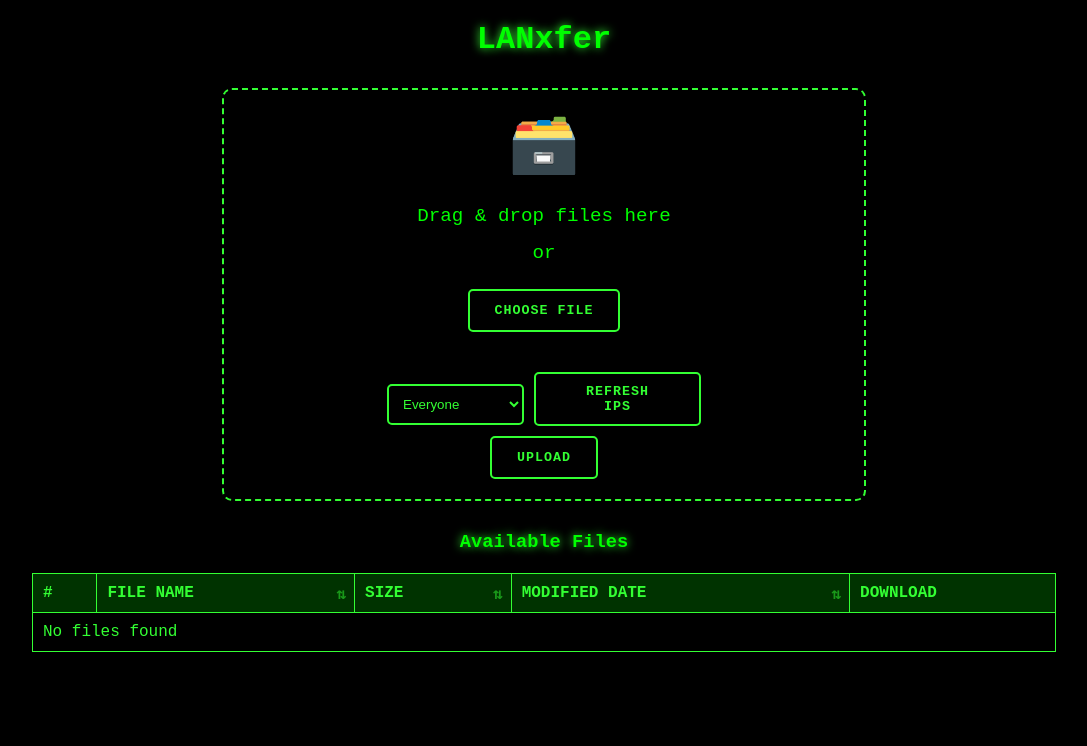
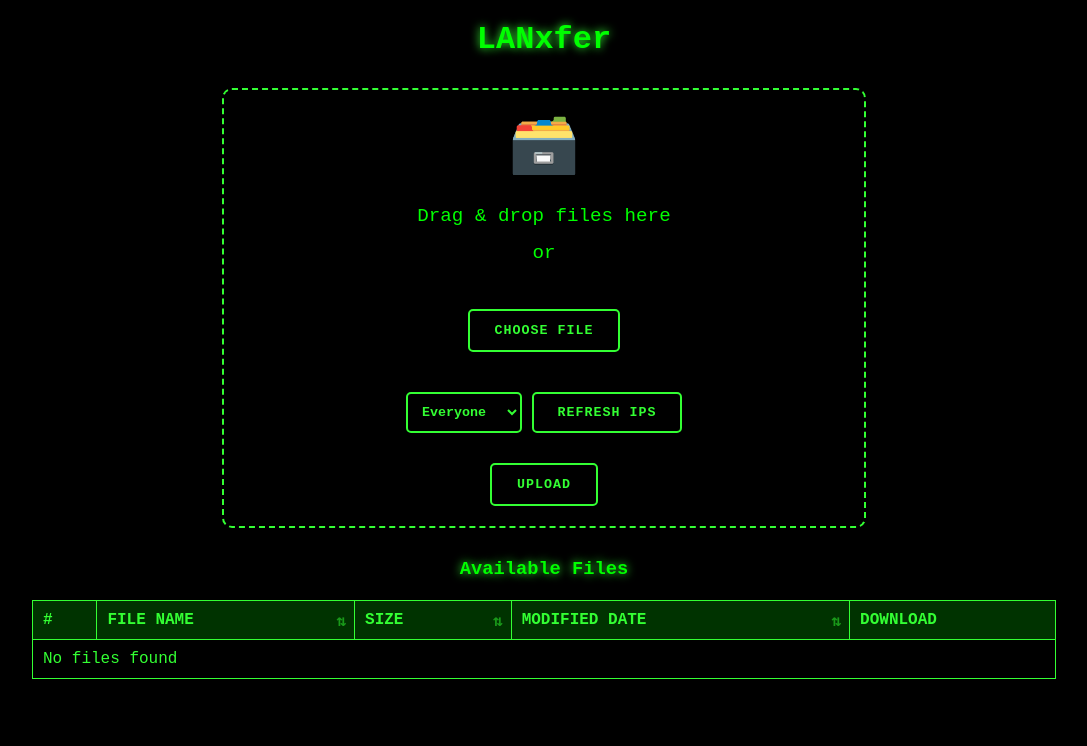
Before and after one commit to Shreyashh09/LANxfer, a Flask app: page / in a window 1280 px wide. Shown: the top 746 px of the page, without its empty margins (96-1183 px from the left). Run offline with Flask 3, Linux system fonts and the light colour scheme; data that the repository does not hold is empty; some libraries are stand-ins or nearby versions.

Commit message:
css changes

```diff
--- a/static/styles.css
+++ b/static/styles.css
@@ -76,7 +76,7 @@ button {
     letter-spacing: 1px;
     font-weight: bold;
     border-radius: 5px;
-    margin-top: 10px;
+    margin-top: 30px;
 }
 
 button:hover {
@@ -150,14 +150,18 @@ a:hover {
     color: #33ff33;
     padding: 10px;
     border-radius: 5px;
-    margin-top: 10px;
+    margin-top: 0; /* Align with button */
     width: 70%; /* Reduced width to fit beside button */
     max-width: 250px;
+    font-family: 'Courier New', monospace;
+    font-weight: bold;
+
 }
 
 #recipientSelect option {
     background: black;
     color: #33ff33;
+
 }
 
 .recipient-wrapper {
@@ -168,6 +172,8 @@ a:hover {
 }
 
 #refreshIPsButton {
-    padding: 10px 50px; /* Slightly smaller than other buttons */
+    padding: 11px 20px; /* Matches dropdown height */
     margin-top: 0; /* Align with dropdown */
+    white-space: nowrap; /* Prevents text wrapping */
+    min-width: 150px; /* Ensures enough space for text */
 }
```
